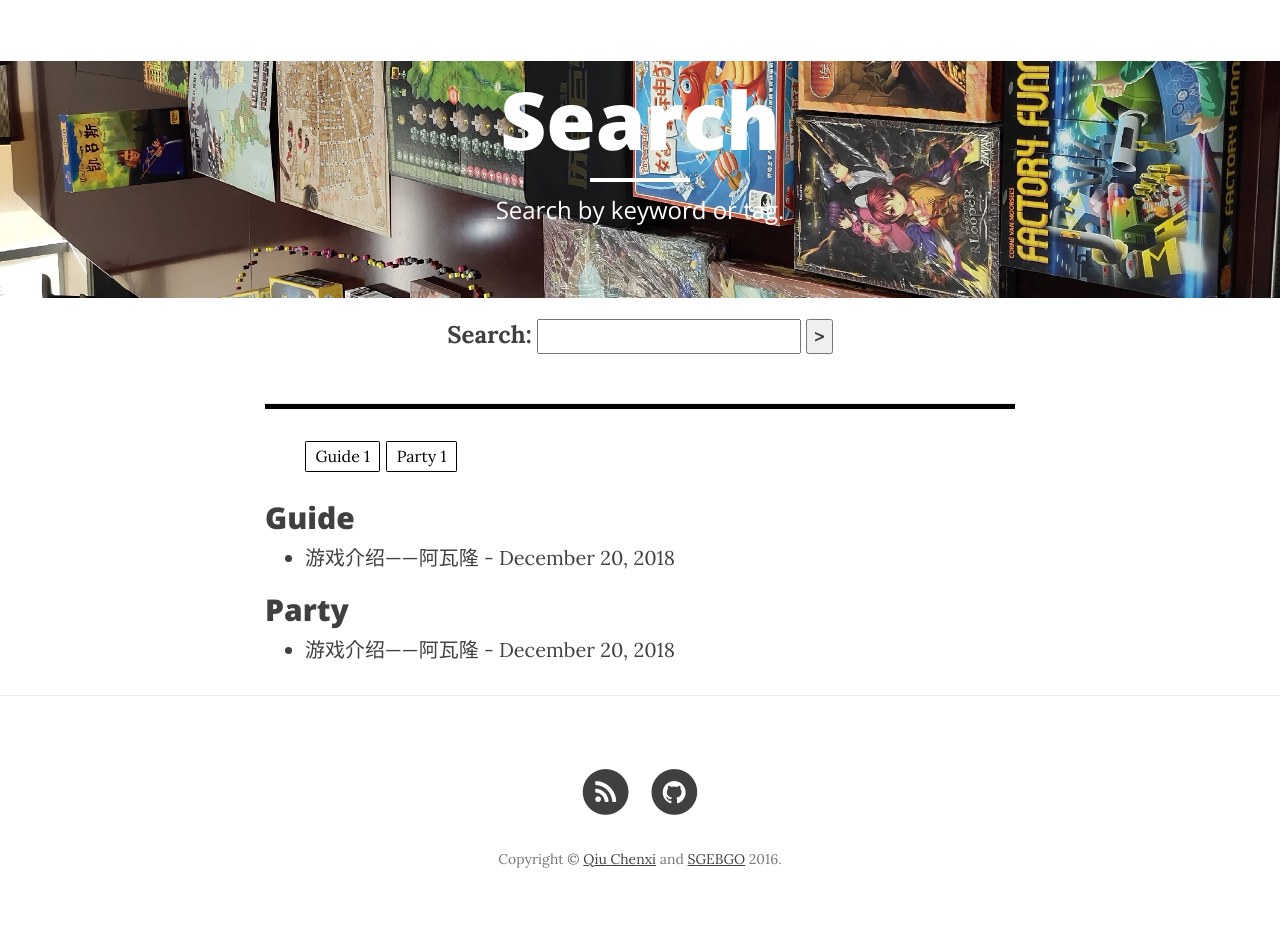
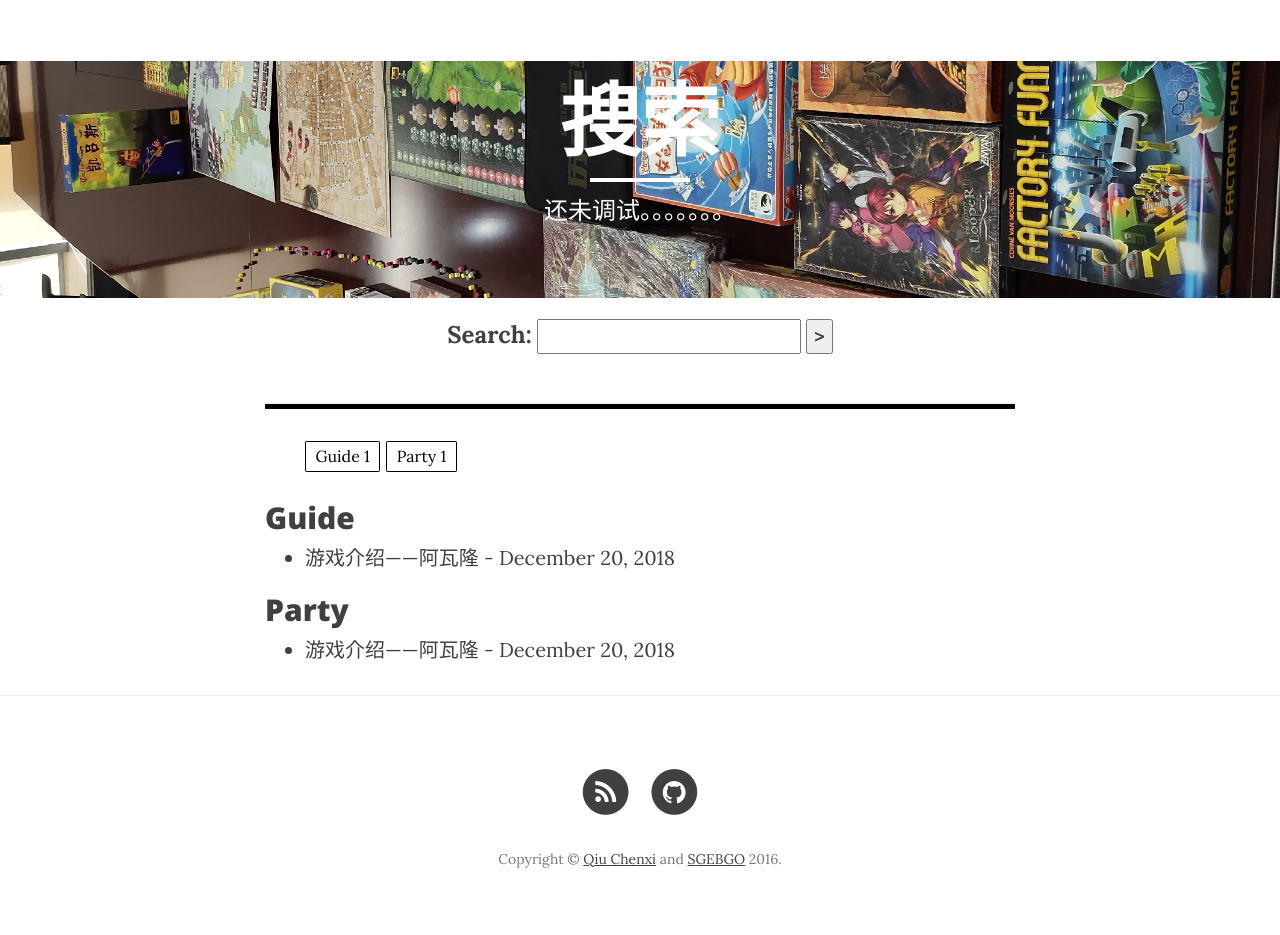
Before and after one commit to SGEBGO/SGEBGO.github.io, a Jekyll site: the page built from search/index.html, in a window 1280 px wide. Built offline with Jekyll 4.4.1, drawn with Linux system fonts in a browser that asks for light colours; nearby versions of some CDN libraries.

Commit message:
rm not need feature

```diff
--- a/projects/introduction.md
+++ /dev/null
@@ -1,6 +0,0 @@
----
-layout: project
-title: "桌游介绍"
-header-img: "img/home-bg.jpg"
-category: guide
----
--- a/search/index.html
+++ b/search/index.html
@@ -1,7 +1,7 @@
 ---
 layout: page
-title: Search
-description: Search by keyword or tag.
+title: 搜索
+description: 还未调试。。。。。。。
 ---
 <form action="get" id="site_search">
 <center>
```
